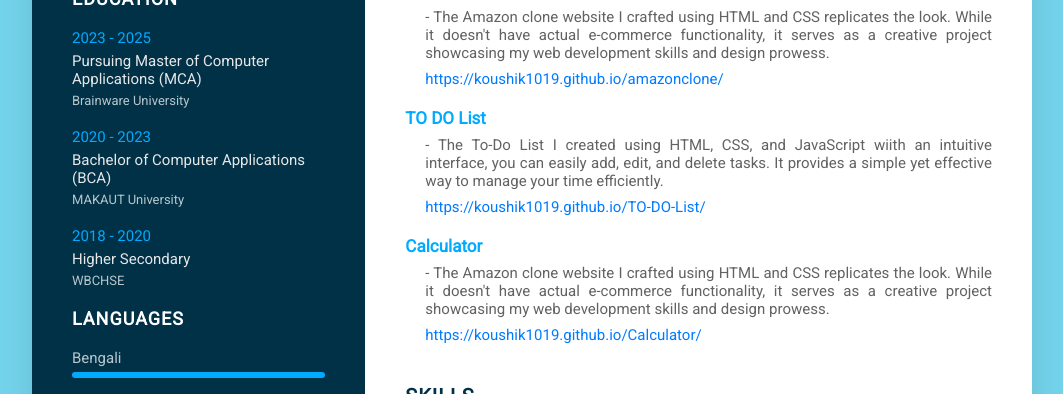
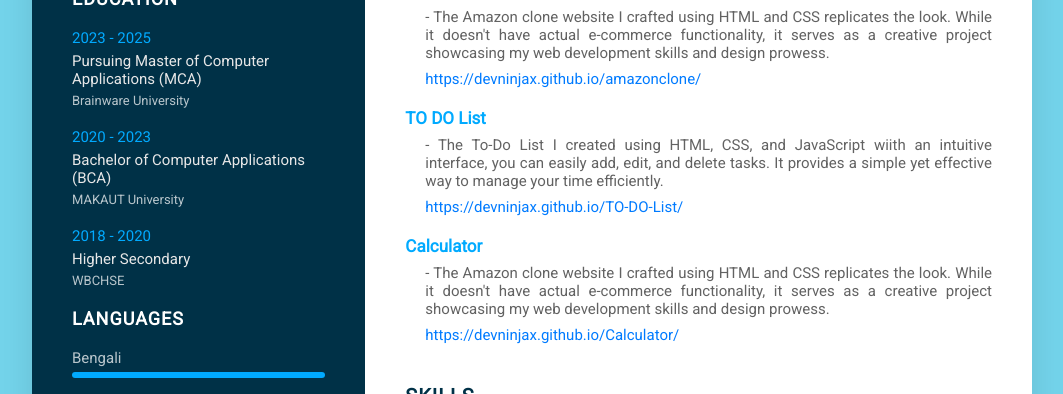
Before and after one commit to DevNinjaX/resume, a plain HTML site: page index.html in a window 1280 px wide. Shown: the part 556-950 px from the top of the page, without its empty margins (108-1171 px from the left). Drawn offline with Linux system fonts and the light colour scheme.

Commit message:
index.html

```diff
--- a/index.html
+++ b/index.html
@@ -145,7 +145,7 @@
                             development skills and design prowess.
                         </div>
                         <div class="proj-link"><a
-                                href="https://koushik1019.github.io/amazonclone/" target="_blank">https://koushik1019.github.io/amazonclone/</a>
+                                href="https://devninjax.github.io/amazonclone/" target="_blank">https://devninjax.github.io/amazonclone/</a>
                         </div>
                     </div>
                     <div class="proj-sec">
@@ -156,7 +156,7 @@
                             your time efficiently.
                         </div>
                         <div class="proj-link"><a
-                                href="https://koushik1019.github.io/TO-DO-List/" target="_blank">https://koushik1019.github.io/TO-DO-List/</a>
+                                href="https://devninjax.github.io/TO-DO-List/" target="_blank">https://devninjax.github.io/TO-DO-List/</a>
                         </div>
                     </div>
                     <div class="proj-sec">
@@ -168,7 +168,7 @@
                             development skills and design prowess.
                         </div>
                         <div class="proj-link"><a
-                                href="https://koushik1019.github.io/Calculator/" target="_blank">https://koushik1019.github.io/Calculator/</a>
+                                href="https://devninjax.github.io/Calculator/" target="_blank">https://devninjax.github.io/Calculator/</a>
                         </div>
                     </div>
                 </div>
```
